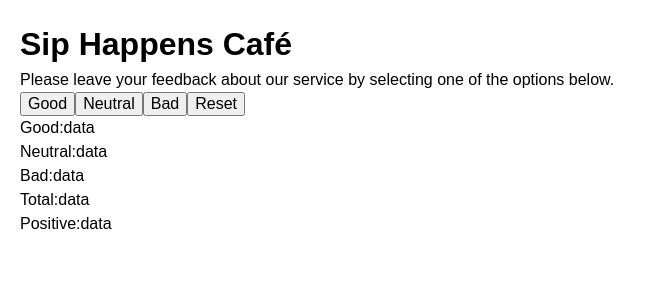
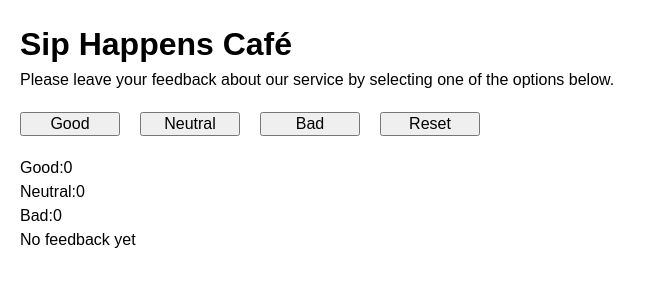
Before and after one commit to AndriiRohovenko/goit-neo-react-hw-module2, a React (Vite) app: page / in a window 1280 px wide. Shown: the top 300 px of the page, without its empty margins (0-656 px from the left). Built offline with nearby package versions, Linux system fonts and the light colour scheme.

Commit message:
proceed with task part 4

```diff
--- a/src/components/App/App.jsx
+++ b/src/components/App/App.jsx
@@ -1,15 +1,43 @@
+import { useState } from 'react';
+
 import './App.module.css';
 
 import Description from '../Description/Description';
 import Feedback from '../Feedback/Feedback';
 import Options from '../Options/Options';
+import Notification from '../Notification/Notification';
 
 function App() {
+  const defaultFeedback = {
+    good: 0,
+    neutral: 0,
+    bad: 0,
+  };
+  const [feedback, setFeedback] = useState(defaultFeedback);
+  const totalFeedback = feedback.good + feedback.neutral + feedback.bad;
+
+  function updateFeedback(feedbackType) {
+    if (feedbackType === 'reset') {
+      setFeedback(defaultFeedback);
+    } else {
+      setFeedback(prevFeedback => ({
+        ...prevFeedback,
+        [feedbackType]: prevFeedback[feedbackType] + 1,
+      }));
+    }
+  }
+
   return (
     <>
       <Description />
-      <Options />
-      <Feedback />
+      <Options buttonHandler={updateFeedback} />
+      <Feedback
+        goodF={feedback.good}
+        neutralF={feedback.neutral}
+        badF={feedback.bad}
+        totalData={totalFeedback}
+      />
+      <Notification totalData={totalFeedback} />
     </>
   );
 }
--- a/src/components/Feedback/Feedback.jsx
+++ b/src/components/Feedback/Feedback.jsx
@@ -1,29 +1,31 @@
 import './Feedback.module.css';
 
-function Feedback() {
+function Feedback({ goodF, neutralF, badF, totalData }) {
   console.log('hello from Feedback');
   return (
     <>
       <p>
         Good:
-        <span>data</span>
+        <span>{goodF}</span>
       </p>
       <p>
         Neutral:
-        <span>data</span>
+        <span>{neutralF}</span>
       </p>
       <p>
         Bad:
-        <span>data</span>
+        <span>{badF}</span>
       </p>
-      <p>
-        Total:
-        <span>data</span>
-      </p>
-      <p>
+      {totalData > 0 && (
+        <p>
+          Total:
+          <span>{totalData}</span>
+        </p>
+      )}
+      {/* <p>
         Positive:
         <span>data</span>
-      </p>
+      </p> */}
     </>
   );
 }
--- /dev/null
+++ b/src/components/Notification/Notification.jsx
@@ -0,0 +1,8 @@
+import './Notification.module.css';
+
+function Notification({ totalData }) {
+  console.log('hello from options');
+  return <>{totalData === 0 && <p>No feedback yet</p>}</>;
+}
+
+export default Notification;
--- a/src/components/Options/Option.module.css
+++ b/src/components/Options/Option.module.css
@@ -0,0 +1,13 @@
+.OptionsWrapper {
+  display: flex;
+  gap: 20px;
+}
+
+.OptionsWrapper button {
+  width: 100px;
+}
+
+.OptionsWrapper {
+  margin-top: 20px;
+  margin-bottom: 20px;
+}
--- a/src/components/Options/Options.jsx
+++ b/src/components/Options/Options.jsx
@@ -1,13 +1,15 @@
-import './Option.module.css';
+import styles from './Option.module.css';
 
-function Options() {
+function Options({ buttonHandler }) {
   console.log('hello from options');
   return (
     <>
-      <button>Good</button>
-      <button>Neutral</button>
-      <button>Bad</button>
-      <button>Reset</button>
+      <div className={styles.OptionsWrapper}>
+        <button onClick={() => buttonHandler('good')}>Good</button>
+        <button onClick={() => buttonHandler('neutral')}>Neutral</button>
+        <button onClick={() => buttonHandler('bad')}>Bad</button>
+        <button onClick={() => buttonHandler('reset')}>Reset</button>
+      </div>
     </>
   );
 }
--- a/src/index.css
+++ b/src/index.css
@@ -73,10 +73,11 @@ ul {
 :root {
   font-family: Arial, sans-serif;
   /* background-color: grey; */
-  display: flex;
-  flex-direction: column;
-  gap: 20px;
   padding: 20px;
   height: 100vh;
   margin: 0;
 }
+
+button {
+  max-width: 100px;
+}
```
Also changed, not shown: src/components/Notification/Notification.module.css (added).
